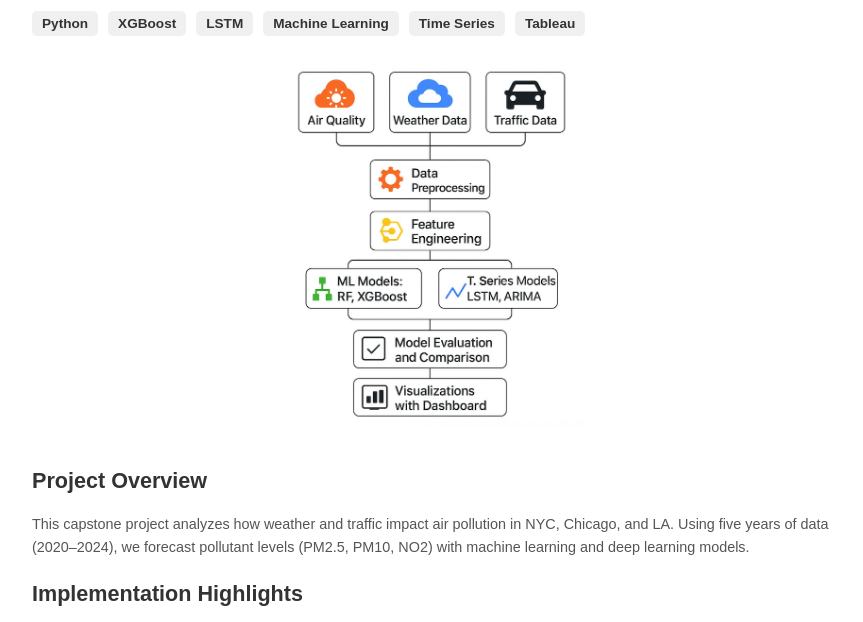
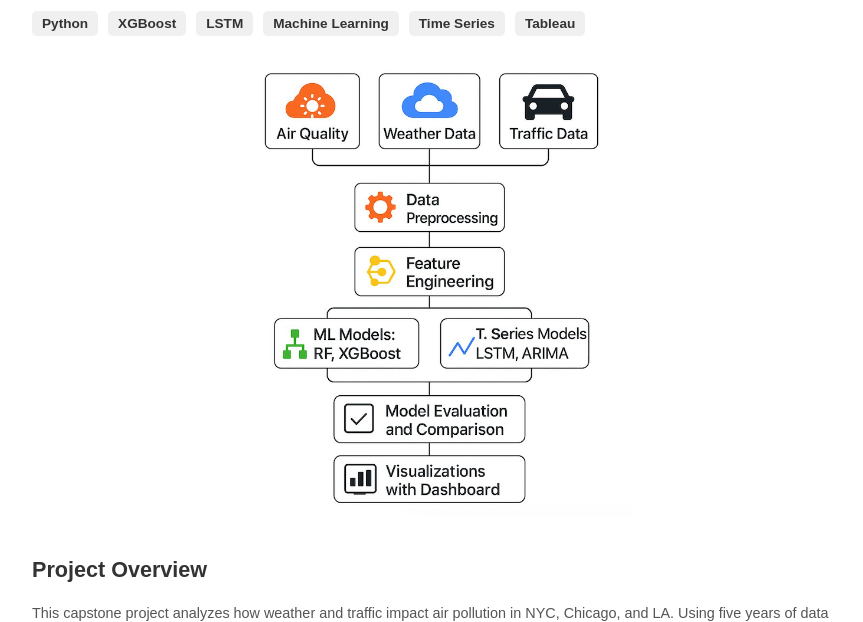
Before and after one commit to omerskoc/omerskoc.github.io, a plain HTML site: page project_air_quality.html in a window 1280 px wide. Shown: the part 150-772 px from the top of the page, without its empty margins (208-1071 px from the left). Drawn offline with Linux system fonts and the light colour scheme.

Commit message:
Update project_air_quality.html

```diff
--- a/project_air_quality.html
+++ b/project_air_quality.html
@@ -198,7 +198,7 @@
       </div>
 
       <div style="display: flex; justify-content: center; align-items: center;">
-        <img src="images/airquality-scheme.png" alt="Air Quality Visualization" class="project-image" style="width: 40%; height: auto;">
+        <img src="images/airquality-scheme.png" alt="Air Quality Visualization" class="project-image" style="width: 50%; height: auto;">
       </div>
 
       <div class="section-content">
```
